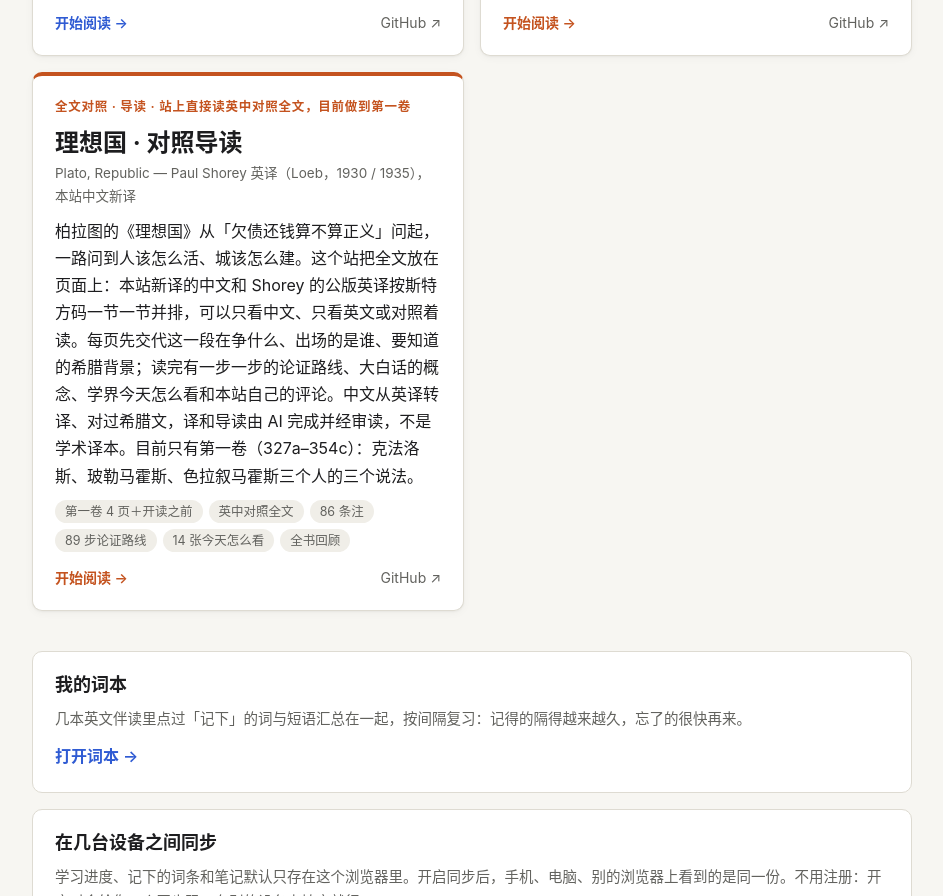
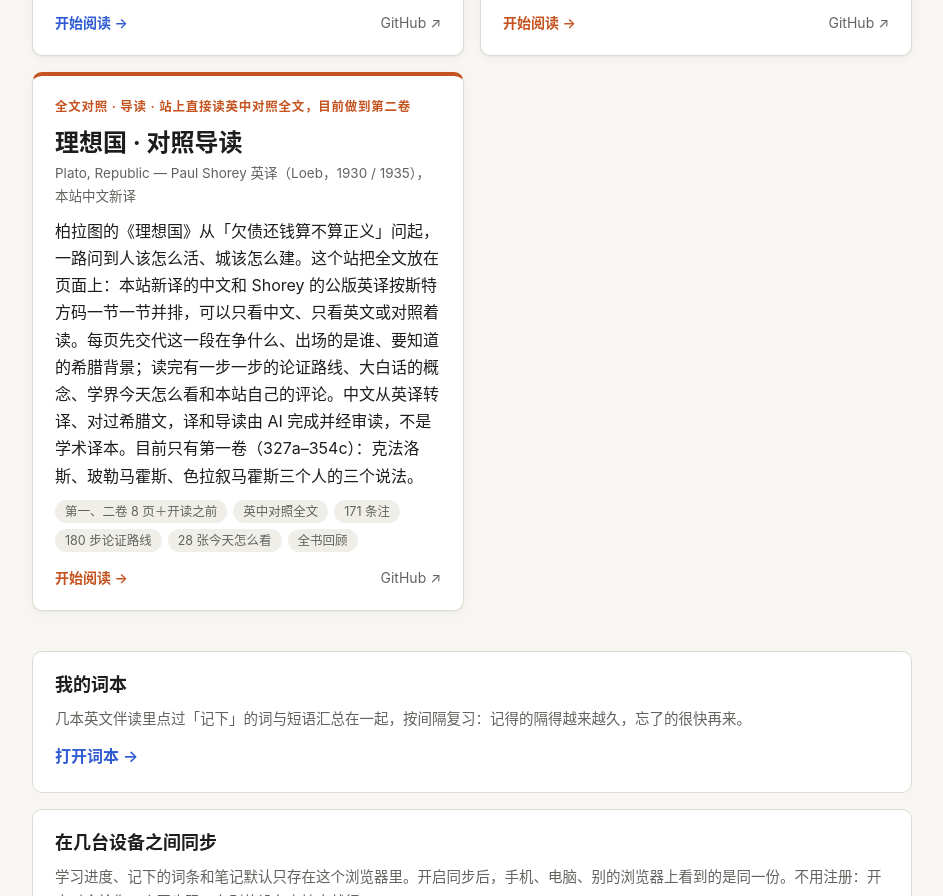
Before and after one commit to shakespark/tutorials-home, a plain HTML site: page index.html in a window 1280 px wide. Shown: the part 6162-7058 px from the top of the page, without its empty margins (168-1111 px from the left). Drawn offline with Linux system fonts and the light colour scheme.

Commit message:
理想国：卡片更新到第二卷（9 页）
Co-Authored-By: Claude Opus 5.5 <noreply@anthropic.com>

```diff
--- a/index.html
+++ b/index.html
@@ -307,12 +307,12 @@
       <div class="progress" hidden><div class="track"><div class="fill"></div></div><span>已读完 <b></b> 页</span></div>
       <div class="foot"><span class="go">开始阅读 →</span><a class="src" href="https://github.com/shakespark/my-book-companion/tree/main/systems" target="_blank" rel="noopener">GitHub ↗</a></div>
     </article>
-    <article class="tut" style="--tc: var(--t2)" data-progress="rp-done-:5">
-      <div class="kicker">全文对照 · 导读 · 站上直接读英中对照全文，目前做到第一卷</div>
+    <article class="tut" style="--tc: var(--t2)" data-progress="rp-done-:9">
+      <div class="kicker">全文对照 · 导读 · 站上直接读英中对照全文，目前做到第二卷</div>
       <h2><a href="/republic/">理想国 · 对照导读</a></h2>
       <div class="en">Plato, Republic — Paul Shorey 英译（Loeb，1930 / 1935），本站中文新译</div>
       <p class="desc">柏拉图的《理想国》从「欠债还钱算不算正义」问起，一路问到人该怎么活、城该怎么建。这个站把全文放在页面上：本站新译的中文和 Shorey 的公版英译按斯特方码一节一节并排，可以只看中文、只看英文或对照着读。每页先交代这一段在争什么、出场的是谁、要知道的希腊背景；读完有一步一步的论证路线、大白话的概念、学界今天怎么看和本站自己的评论。中文从英译转译、对过希腊文，译和导读由 AI 完成并经审读，不是学术译本。目前只有第一卷（327a–354c）：克法洛斯、玻勒马霍斯、色拉叙马霍斯三个人的三个说法。</p>
-      <ul class="tags"><li>第一卷 4 页＋开读之前</li><li>英中对照全文</li><li>86 条注</li><li>89 步论证路线</li><li>14 张今天怎么看</li><li>全书回顾</li></ul>
+      <ul class="tags"><li>第一、二卷 8 页＋开读之前</li><li>英中对照全文</li><li>171 条注</li><li>180 步论证路线</li><li>28 张今天怎么看</li><li>全书回顾</li></ul>
       <div class="progress" hidden><div class="track"><div class="fill"></div></div><span>已读完 <b></b> 页</span></div>
       <div class="foot"><span class="go">开始阅读 →</span><a class="src" href="https://github.com/shakespark/my-book-companion/tree/main/republic" target="_blank" rel="noopener">GitHub ↗</a></div>
     </article>
```
